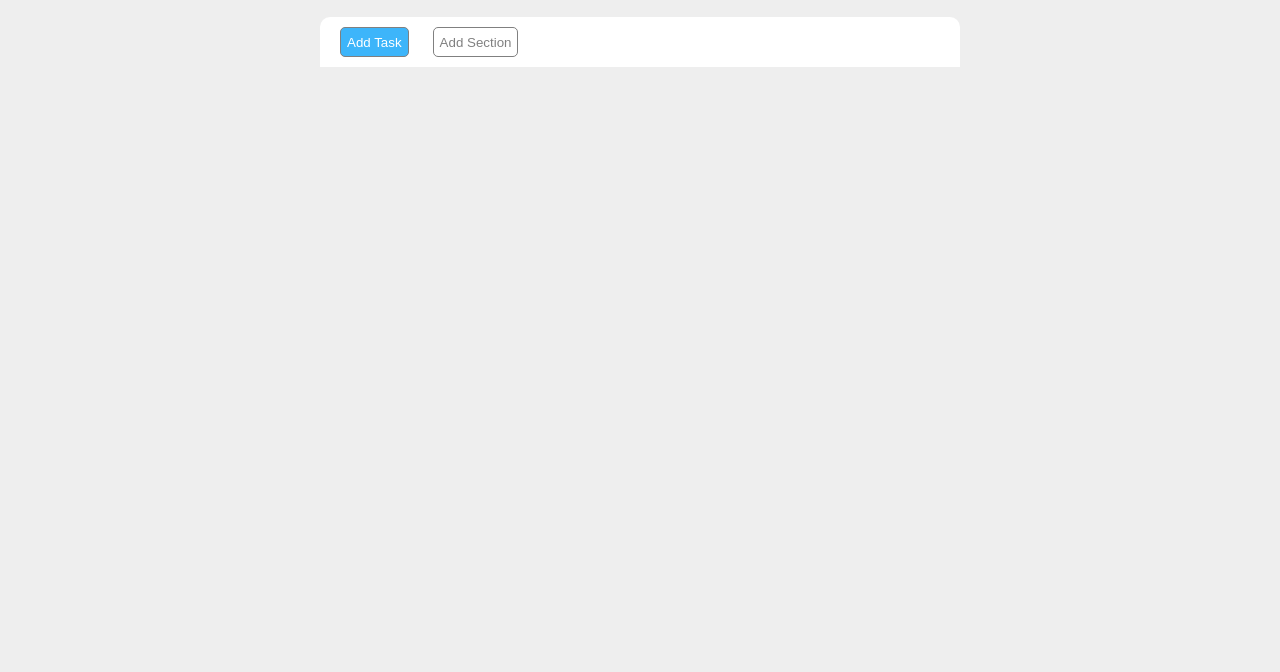
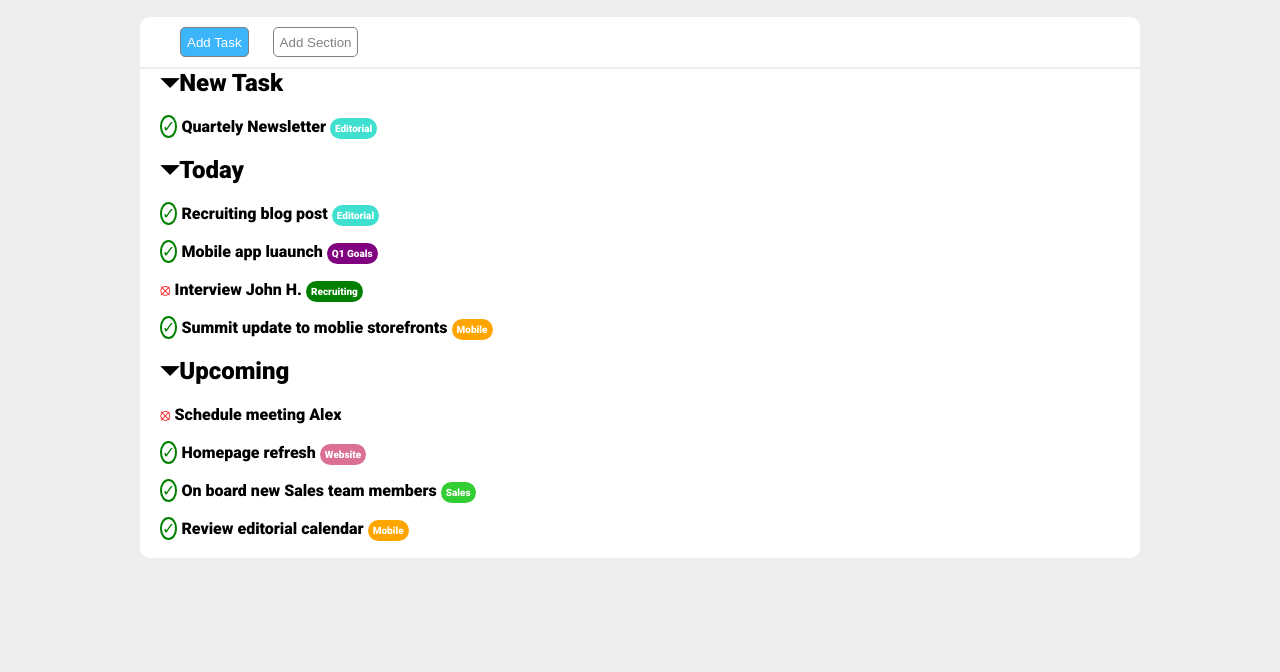
Before and after one commit to Timjxyz/html-css-toboolist, a plain HTML site: page index.html in a window 1280 px wide. Shown: the part 128-800 px from the top of the page. Drawn offline with Linux system fonts and the light colour scheme.

Commit message:
Pagina toboolist completata

```diff
--- a/index.html
+++ b/index.html
@@ -14,7 +14,7 @@
          <!-- Titolo e logo della pagina -->
     <header>
         <div class="header">
-            <img id="logo" src="img/logo copia.png" alt="Logo pagina">
+            <img id="logo" src="img/logo-copia.png" alt="Logo pagina">
             <h1 id="text-logo">Toboolist</h1>
         </div>
     </header>
@@ -25,16 +25,73 @@
 
         <main>
             <!-- Sezione superiore della pagina -->
-            <section class="top">
+            <div class="top">
                 <div class="button">
                     <button class=" enter task">Add Task</button>
                     <button class="enter sections">Add Section</button>
                 </div>
 
-            </section>
+            </div>
+
              <!-- Sezione centrale del main -->
-            <section>
 
+            <section class="central">
+                <!--  parte superiore -->
+                <div>
+                    <h2 class="title first">New Task</h2>
+                    <div class="row-complete">
+                        Quartely Newsletter <span class="etichette editorial">Editorial</span>
+
+                    </div>
+
+                </div>
+                <!-- parte centrale -->
+
+                <div>
+                    <h2 class="title">Today</h2>
+                    <div class="row-complete">
+                        Recruiting blog post <span class="etichette editorial">Editorial</span>
+                     </div>
+                     <br>
+
+                     <div class="row-complete">
+                        Mobile app luaunch <span class="etichette q1">Q1 Goals</span>
+                     </div>
+                     <br>
+
+                     <div class="row-uncomplete">
+                        Interview John H. <span class="etichette rec">Recruiting</span>
+                     </div>
+                     <br>
+
+                     <div class="row-complete">
+                        Summit update to moblie storefronts <span class="etichette mobile">Mobile</span>
+                     </div>
+
+                </div>
+
+                <!-- parte finale -->
+                <div>
+                    <h2 class="title">Upcoming</h2>
+                    <div class="row-uncomplete">
+                        Schedule meeting Alex
+                     </div>
+                     <br>
+
+                     <div class="row-complete">
+                        Homepage refresh <span class="etichette website">Website</span>
+                     </div>
+                     <br>
+
+                     <div class="row-complete">
+                        On board new Sales team members <span class="etichette sales">Sales</span>
+                     </div>
+                     <br>
+                     <div class="row-complete">
+                        Review editorial calendar <span class="etichette mobile">Mobile</span>
+                     </div>
+
+                </div>
             </section>
         </main>
 
--- a/style.css
+++ b/style.css
@@ -3,7 +3,8 @@ body{
     box-sizing: border-box;
     font-family: 'Roboto', sans-serif;
     background-color: rgb(238, 238, 238);
-    margin: 0;
+    width: 1000px;
+    margin: auto;
 }
 /* Fine common */
 
@@ -25,24 +26,18 @@ header{
 }
 
 /* corpo della pagina */
-.container{
 
-    margin: auto;
-    margin-top: 50px;
-    margin: auto;
+/* Parte superiore della main con i button */
+main{
+    margin-top: 20px;
 
 }
-
-/* Parte superiore della main con i button */
 .top{
     background-color: white;
     border-top-left-radius: 10px;
     border-top-right-radius: 10px;
     height: 50px;
-    width: 50%;
-    margin: auto;
-    margin-top: 20px;
-
+    padding-left: 20px;
 }
 
 .enter{
@@ -62,3 +57,74 @@ header{
     color: gray;
     background-color: white;
 }
+
+/* Inizio sezione centrale main */
+.central{
+    background-color: white;
+    border-bottom-left-radius: 10px;
+    border-bottom-right-radius: 10px;
+    height: 100%;
+    padding-left: 20px;
+    padding-bottom: 20px;
+
+}
+
+.first{
+    margin-top: 2px;
+}
+h2.title:before{
+    content: '\23F7';
+
+}
+
+.row-complete:before{
+    /* content:'\29BB';
+    color: red;
+    	 */
+    content:'\2713';
+    border: 2px solid green;
+    color: green;
+    width: 100px;
+    height: 100px;
+    border-radius: 50%
+}
+
+.row-uncomplete:before{
+    content:'\29BB';
+    color: red;
+}
+
+
+.etichette{
+    font-size: 10px;
+    color: white;
+    border-radius: 25px;
+    height: 50px;
+    padding: 5px;
+
+}
+
+.editorial{
+    background-color: turquoise;
+
+}
+
+.q1{
+    background-color: purple;
+}
+
+.rec{
+    background-color: green;
+}
+
+.mobile{
+    background-color: orange;
+}
+
+.website{
+    background-color: palevioletred;
+}
+
+.sales{
+    background-color: limegreen;
+}
```
Also changed, not shown: img/logo-copia.png (renamed from img/logo copia.png).
